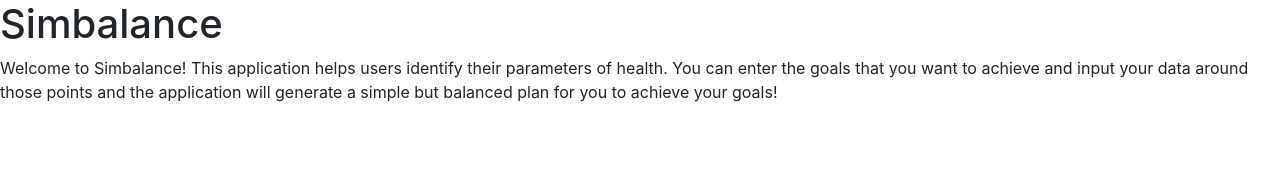
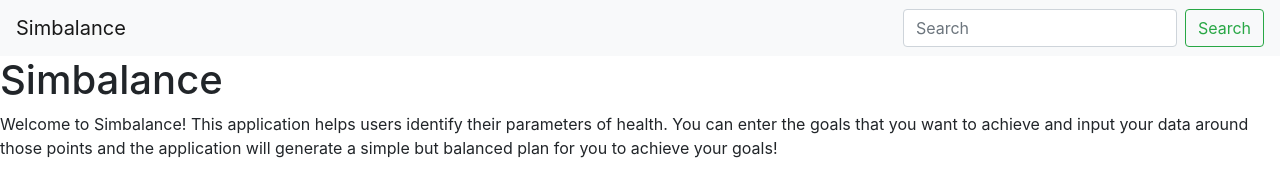
Before and after one commit to M-H-Chang/Health-App, a website built with webpack: page src/index.html in a window 1280 px wide. Built offline with nearby package versions, Linux system fonts and the light colour scheme.

Commit message:
✨ Add Navbar.

```diff
--- a/src/index.html
+++ b/src/index.html
@@ -9,6 +9,13 @@
 </head>
 
 <body>
+  <nav class="navbar navbar-light bg-light justify-content-between">
+    <a class="navbar-brand">Simbalance</a>
+    <form class="form-inline">
+      <input class="form-control mr-sm-2" type="search" placeholder="Search" aria-label="Search">
+      <button class="btn btn-outline-success my-2 my-sm-0" type="submit">Search</button>
+    </form>
+  </nav>
   <h1>Simbalance</h1>
   <p>Welcome to Simbalance! This application helps users identify their parameters of health. You can enter the goals that you want to achieve and input your data around those points and the application will generate a simple but balanced plan for you to achieve your goals!</p>
 </body>
```
